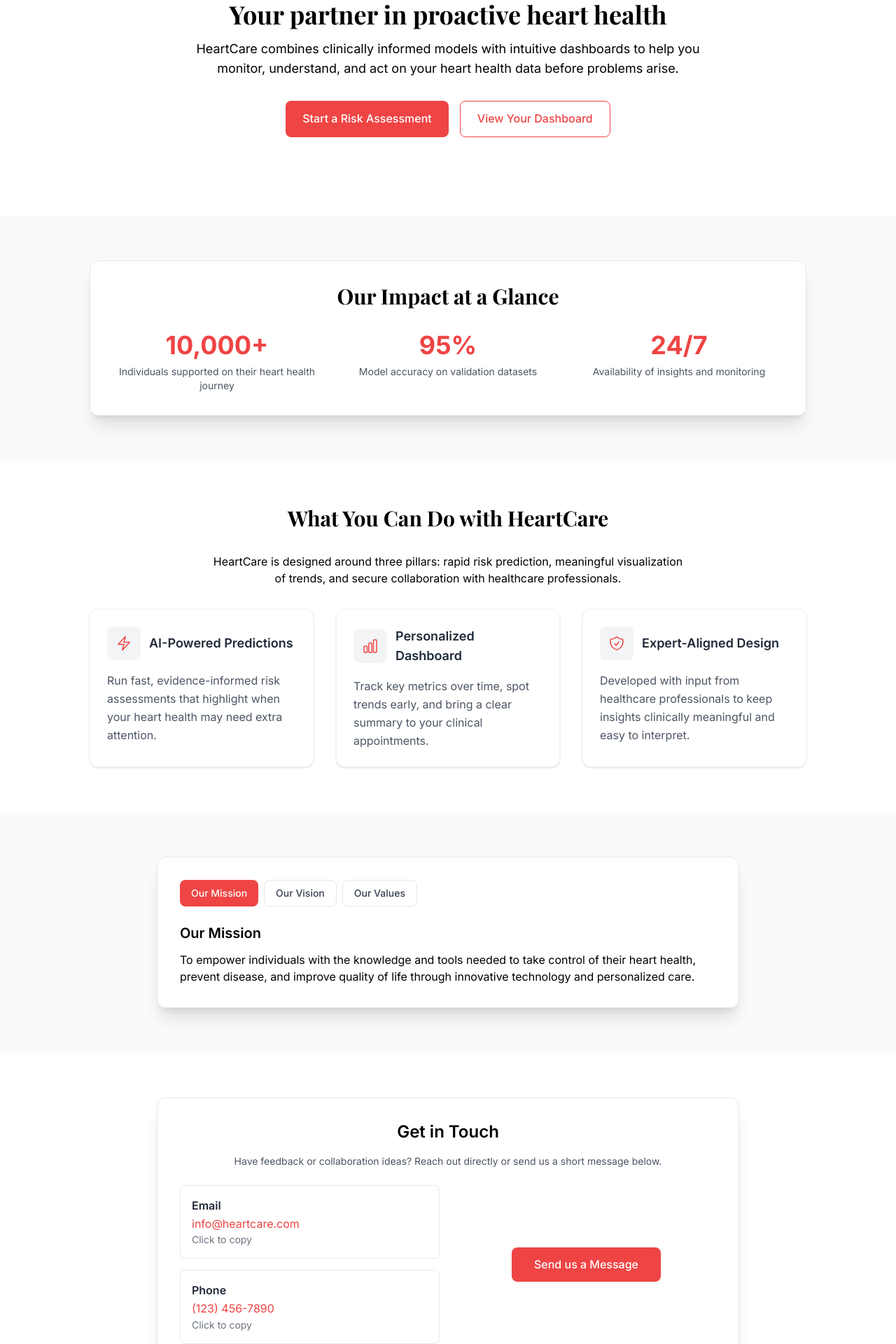
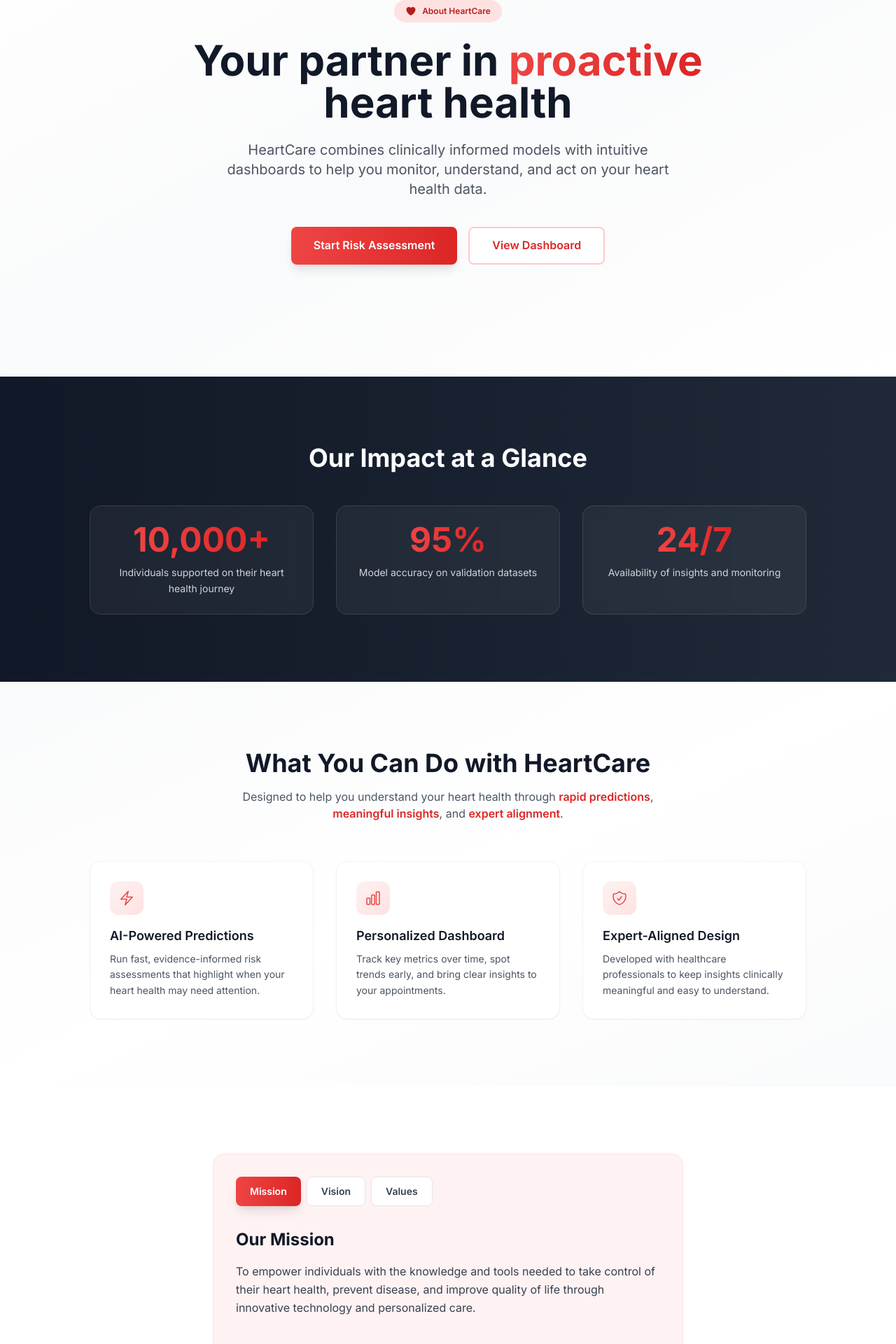
Before and after one commit to daniyalrosli/Final-Year-Project, a Next.js app in the folder fe/: page /about in a window 1280 px wide. Shown: the part 225-2145 px from the top of the page at 70% size. Built offline with nearby package versions, Linux system fonts and the light colour scheme.

Commit message:
new UI update

```diff
--- a/fe/src/app/about/page.tsx
+++ b/fe/src/app/about/page.tsx
@@ -4,11 +4,12 @@
 
 import { useState, useEffect } from 'react';
 import Navbar from '../components/navbar';
-import { Layout, Container, Section, Card, Grid } from "@/components/ui/layout";
+import { Layout, Container, Section, Grid } from "@/components/ui/layout";
 import {
   ChartBarIcon,
   ShieldCheckIcon,
-  BoltIcon as LightningBoltIcon
+  BoltIcon as LightningBoltIcon,
+  CheckCircleIcon
 } from '@heroicons/react/24/outline';
 import { HeartIcon as HeartIconSolid } from '@heroicons/react/24/solid';
 
@@ -48,7 +49,7 @@ const AnimatedCounter = ({ target, duration = 2000, suffix = "" }: AnimatedCount
   }, [isVisible, target, duration]);
 
   return (
-    <span className="text-3xl md:text-4xl font-bold text-red-500">
+    <span className="text-4xl md:text-5xl font-bold bg-gradient-to-r from-red-500 to-red-600 bg-clip-text text-transparent">
       {count.toLocaleString()}{suffix}
     </span>
   );
@@ -63,16 +64,16 @@ interface InteractiveCardProps {
 
 const InteractiveCard = ({ icon: Icon, title, description, onClick }: InteractiveCardProps) => (
   <div
-    className="bg-white rounded-xl p-6 shadow hover:shadow-md cursor-pointer transition-all border border-gray-100 hover:border-red-200"
+    className="group bg-white rounded-2xl p-7 shadow-sm hover:shadow-lg cursor-pointer transition-all duration-300 border border-gray-100 hover:border-red-200 hover:-translate-y-1"
     onClick={onClick}
   >
-    <div className="flex items-center mb-4">
-      <div className="p-3 rounded-lg bg-gray-100">
+    <div className="flex items-start gap-4 mb-4">
+      <div className="p-3 rounded-xl bg-gradient-to-br from-red-50 to-red-100 group-hover:from-red-100 group-hover:to-red-200 transition-all">
         <Icon className="w-6 h-6 text-red-500" />
       </div>
-      <h3 className="ml-3 text-lg font-semibold text-gray-800">{title}</h3>
     </div>
-    <p className="text-gray-600 leading-relaxed">{description}</p>
+    <h3 className="text-lg font-semibold text-gray-900 mb-2">{title}</h3>
+    <p className="text-gray-600 text-sm leading-relaxed">{description}</p>
   </div>
 );
 
@@ -109,32 +110,31 @@ export default function About() {
       <Navbar currentPage="/about" />
 
       {/* Hero Section */}
-      <Section className="bg-white">
-        <Container size="lg" className="py-12">
+      <Section className="bg-gradient-to-br from-white via-gray-50 to-white">
+        <Container size="lg" className="py-16 md:py-24">
           <div className="max-w-3xl mx-auto text-center">
-            <div className="inline-flex items-center gap-2 bg-red-100 text-red-600 px-4 py-2 rounded-full text-xs font-semibold mb-4">
+            <div className="inline-flex items-center gap-2 bg-red-100 text-red-700 px-4 py-2 rounded-full text-xs font-semibold mb-6 transform hover:scale-105 transition-transform">
               <HeartIconSolid className="w-4 h-4" />
               About HeartCare
             </div>
-            <h1 className="text-3xl md:text-4xl font-serif font-bold mb-4 text-black">
-              Your partner in proactive heart health
+            <h1 className="text-5xl md:text-6xl font-bold mb-6 text-gray-900 leading-tight">
+              Your partner in <span className="bg-gradient-to-r from-red-500 to-red-600 bg-clip-text text-transparent">proactive</span> heart health
             </h1>
-            <p className="text-base md:text-lg text-black leading-relaxed mb-8">
-              HeartCare combines clinically informed models with intuitive dashboards to help you monitor, understand,
-              and act on your heart health data before problems arise.
+            <p className="text-lg md:text-xl text-gray-600 leading-relaxed mb-10 max-w-2xl mx-auto">
+              HeartCare combines clinically informed models with intuitive dashboards to help you monitor, understand, and act on your heart health data.
             </p>
-            <div className="flex flex-wrap justify-center gap-4">
+            <div className="flex flex-col sm:flex-row justify-center gap-4">
               <button
                 onClick={() => handleCardClick('predict')}
-                className="bg-red-500 text-white px-6 py-3 rounded-lg font-medium hover:bg-red-600 transition"
+                className="bg-gradient-to-r from-red-500 to-red-600 text-white px-8 py-3 rounded-lg font-semibold hover:from-red-600 hover:to-red-700 transition-all duration-300 shadow-lg hover:shadow-xl transform hover:-translate-y-0.5"
               >
-                Start a Risk Assessment
+                Start Risk Assessment
               </button>
               <button
                 onClick={() => handleCardClick('dashboard')}
-                className="bg-white text-red-500 px-6 py-3 rounded-lg font-medium border border-red-500 hover:bg-red-50 transition"
+                className="bg-white text-red-600 px-8 py-3 rounded-lg font-semibold border-2 border-red-200 hover:border-red-400 hover:bg-red-50 transition-all duration-300"
               >
-                View Your Dashboard
+                View Dashboard
               </button>
             </div>
           </div>
@@ -142,54 +142,53 @@ export default function About() {
       </Section>
 
       {/* Stats Section */}
-      <Section id="stats-section" className="bg-gray-50">
+      <Section id="stats-section" className="bg-gradient-to-r from-gray-900 to-gray-800 py-16 md:py-24">
         <Container size="lg">
-          <Card padding="lg" shadow="lg" className="max-w-5xl mx-auto">
-            <h2 className="text-2xl md:text-3xl font-serif font-bold text-center mb-8 text-black">Our Impact at a Glance</h2>
+          <div className="max-w-5xl mx-auto">
+            <h2 className="text-3xl md:text-4xl font-bold text-center mb-12 text-white">Our Impact at a Glance</h2>
             <Grid cols={3} gap="lg">
-              <div className="text-center space-y-2">
+              <div className="text-center space-y-3 p-6 rounded-2xl bg-white bg-opacity-5 backdrop-blur border border-white border-opacity-10 hover:bg-opacity-10 transition-all">
                 <AnimatedCounter target={10000} suffix="+" />
-                <p className="text-gray-600 text-sm">Individuals supported on their heart health journey</p>
+                <p className="text-gray-300 text-sm leading-relaxed">Individuals supported on their heart health journey</p>
               </div>
-              <div className="text-center space-y-2">
+              <div className="text-center space-y-3 p-6 rounded-2xl bg-white bg-opacity-5 backdrop-blur border border-white border-opacity-10 hover:bg-opacity-10 transition-all">
                 <AnimatedCounter target={95} suffix="%" />
-                <p className="text-gray-600 text-sm">Model accuracy on validation datasets</p>
+                <p className="text-gray-300 text-sm leading-relaxed">Model accuracy on validation datasets</p>
               </div>
-              <div className="text-center space-y-2">
+              <div className="text-center space-y-3 p-6 rounded-2xl bg-white bg-opacity-5 backdrop-blur border border-white border-opacity-10 hover:bg-opacity-10 transition-all">
                 <AnimatedCounter target={24} suffix="/7" />
-                <p className="text-gray-600 text-sm">Availability of insights and monitoring</p>
+                <p className="text-gray-300 text-sm leading-relaxed">Availability of insights and monitoring</p>
               </div>
             </Grid>
-          </Card>
+          </div>
         </Container>
       </Section>
 
       {/* Features Section */}
-      <Section className="bg-white">
+      <Section className="bg-gradient-to-br from-gray-50 via-white to-gray-50 py-16 md:py-24">
         <Container size="lg">
           <div className="max-w-5xl mx-auto">
-            <h2 className="text-2xl md:text-3xl font-serif font-bold text-center mb-8 text-black">What You Can Do with HeartCare</h2>
-            <p className="text-sm md:text-base text-black text-center max-w-2xl mx-auto mb-8">
-              HeartCare is designed around three pillars: rapid risk prediction, meaningful visualization of trends,
-              and secure collaboration with healthcare professionals.
+            <h2 className="text-3xl md:text-4xl font-bold text-center mb-4 text-gray-900">What You Can Do with HeartCare</h2>
+            <p className="text-base text-gray-600 text-center max-w-2xl mx-auto mb-14">
+              Designed to help you understand your heart health through <span className="text-red-600 font-semibold">rapid predictions</span>, <span className="text-red-600 font-semibold">meaningful insights</span>, and <span className="text-red-600 font-semibold">expert alignment</span>.
             </p>
             <Grid cols={3} gap="lg">
               <InteractiveCard
                 icon={LightningBoltIcon}
                 title="AI-Powered Predictions"
-                description="Run fast, evidence-informed risk assessments that highlight when your heart health may need extra attention."
+                description="Run fast, evidence-informed risk assessments that highlight when your heart health may need attention."
                 onClick={() => handleCardClick('predict')}
               />
               <InteractiveCard
                 icon={ChartBarIcon}
                 title="Personalized Dashboard"
-                description="Track key metrics over time, spot trends early, and bring a clear summary to your clinical appointments."
+                description="Track key metrics over time, spot trends early, and bring clear insights to your appointments."
                 onClick={() => handleCardClick('dashboard')}
               />
               <InteractiveCard
                 icon={ShieldCheckIcon}
                 title="Expert-Aligned Design"
-                description="Developed with input from healthcare professionals to keep insights clinically meaningful and easy to interpret."
+                description="Developed with healthcare professionals to keep insights clinically meaningful and easy to understand."
                 onClick={() => handleCardClick('contact')}
               />
             </Grid>
@@ -198,125 +197,151 @@ export default function About() {
       </Section>
 
       {/* About Tabs Section */}
-      <Section className="bg-gray-50">
+      <Section className="bg-white py-16 md:py-24">
         <Container size="md">
-          <Card padding="lg" shadow="lg">
-            <div className="flex flex-wrap gap-2 mb-6">
+          <div className="max-w-2xl mx-auto">
+            <div className="bg-gradient-to-r from-red-50 to-red-50 rounded-2xl p-8 border border-red-100">
+              <div className="flex flex-wrap gap-2 mb-8">
                 {['mission', 'vision', 'values'].map(tab => (
                   <button
                     key={tab}
                     onClick={() => setActiveTab(tab)}
-                  className={`px-4 py-2 rounded-lg text-sm font-medium transition ${
+                    className={`px-5 py-2.5 rounded-lg text-sm font-semibold transition-all duration-300 ${
                       activeTab === tab
-                      ? 'bg-red-500 text-white'
-                      : 'bg-white text-gray-700 border border-gray-200 hover:bg-red-50'
+                        ? 'bg-gradient-to-r from-red-500 to-red-600 text-white shadow-lg'
+                        : 'bg-white text-gray-700 border border-gray-200 hover:border-red-300 hover:bg-red-50'
                     }`}
                   >
-                  {`Our ${tab.charAt(0).toUpperCase() + tab.slice(1)}`}
+                    {tab.charAt(0).toUpperCase() + tab.slice(1)}
                   </button>
                 ))}
               </div>
-            <div>
+              <div className="min-h-40">
                 {activeTab === 'mission' && (
-                <div>
-                  <h3 className="text-xl font-semibold mb-3 text-black">Our Mission</h3>
-                <p className="text-black text-sm md:text-base leading-relaxed">
-                    To empower individuals with the knowledge and tools needed to take control of their heart health,
-                    prevent disease, and improve quality of life through innovative technology and personalized care.
+                  <div className="animate-fade-in">
+                    <h3 className="text-2xl font-bold mb-4 text-gray-900">Our Mission</h3>
+                    <p className="text-gray-700 text-base leading-relaxed">
+                      To empower individuals with the knowledge and tools needed to take control of their heart health, prevent disease, and improve quality of life through innovative technology and personalized care.
                     </p>
                   </div>
                 )}
                 {activeTab === 'vision' && (
-                <div>
-                  <h3 className="text-xl font-semibold mb-3">Our Vision</h3>
-                <p className="text-black text-sm md:text-base leading-relaxed">
-                    A world where heart disease prevention is accessible to everyone, where early detection saves lives,
-                    and where technology bridges the gap between healthcare and personal wellness.
+                  <div className="animate-fade-in">
+                    <h3 className="text-2xl font-bold mb-4 text-gray-900">Our Vision</h3>
+                    <p className="text-gray-700 text-base leading-relaxed">
+                      A world where heart disease prevention is accessible to everyone, where early detection saves lives, and where technology bridges the gap between healthcare and personal wellness.
                     </p>
                   </div>
                 )}
                 {activeTab === 'values' && (
+                  <div className="animate-fade-in">
+                    <h3 className="text-2xl font-bold mb-4 text-gray-900">Our Values</h3>
+                    <ul className="text-gray-700 text-base leading-relaxed space-y-3">
+                      <li className="flex items-start gap-3">
+                        <CheckCircleIcon className="w-5 h-5 text-red-500 flex-shrink-0 mt-0.5" />
                         <div>
-                  <h3 className="text-xl font-semibold mb-3">Our Values</h3>
-                  <ul className="text-black text-sm md:text-base leading-relaxed space-y-2 list-disc pl-5">
-                    <li><strong>Innovation:</strong> Continuously improving our technology and services.</li>
-                    <li><strong>Accessibility:</strong> Making heart health monitoring available to all.</li>
-                    <li><strong>Accuracy:</strong> Providing reliable and precise health insights.</li>
-                    <li><strong>Privacy:</strong> Protecting your health data with the highest security standards.</li>
+                          <strong>Innovation</strong>
+                          <p className="text-gray-600 text-sm">Continuously improving our technology and services</p>
+                        </div>
+                      </li>
+                      <li className="flex items-start gap-3">
+                        <CheckCircleIcon className="w-5 h-5 text-red-500 flex-shrink-0 mt-0.5" />
+                        <div>
+                          <strong>Accessibility</strong>
+                          <p className="text-gray-600 text-sm">Making heart health monitoring available to all</p>
+                        </div>
+                      </li>
+                      <li className="flex items-start gap-3">
+                        <CheckCircleIcon className="w-5 h-5 text-red-500 flex-shrink-0 mt-0.5" />
+                        <div>
+                          <strong>Accuracy</strong>
+                          <p className="text-gray-600 text-sm">Providing reliable and precise health insights</p>
+                        </div>
+                      </li>
+                      <li className="flex items-start gap-3">
+                        <CheckCircleIcon className="w-5 h-5 text-red-500 flex-shrink-0 mt-0.5" />
+                        <div>
+                          <strong>Privacy</strong>
+                          <p className="text-gray-600 text-sm">Protecting your health data with highest security standards</p>
+                        </div>
+                      </li>
                     </ul>
                   </div>
                 )}
               </div>
-          </Card>
+            </div>
+          </div>
         </Container>
       </Section>
 
       {/* Contact Section */}
-      <Section className="bg-white">
+      <Section className="bg-gradient-to-br from-white via-gray-50 to-white py-16 md:py-24">
         <Container size="md">
-          <Card padding="lg" shadow="lg">
-            <h3 className="text-2xl font-semibold mb-4 text-center text-black">Get in Touch</h3>
-            <p className="text-sm text-gray-600 text-center mb-6">
-              Have feedback or collaboration ideas? Reach out directly or send us a short message below.
+          <div className="max-w-2xl mx-auto">
+            <div className="bg-white rounded-2xl p-10 border border-gray-200 shadow-lg">
+              <h3 className="text-3xl font-bold mb-3 text-center text-gray-900">Get in Touch</h3>
+              <p className="text-gray-600 text-center mb-10">
+                Have feedback or collaboration ideas? We&apos;d love to hear from you.
               </p>
               {!showContactForm ? (
-              <div className="grid grid-cols-1 md:grid-cols-2 gap-6">
-                <div className="space-y-4">
+                <div className="grid grid-cols-1 md:grid-cols-2 gap-5 mb-6">
                   <div
-                    className="p-4 border border-gray-200 rounded-lg hover:border-red-300 hover:bg-red-50 cursor-pointer transition"
+                    className="p-6 border border-gray-200 rounded-xl hover:border-red-300 hover:bg-red-50 cursor-pointer transition-all duration-300 transform hover:scale-105"
                     onClick={() => navigator.clipboard.writeText('info@heartcare.com')}
                   >
-                    <h4 className="font-semibold text-gray-800">Email</h4>
-                    <p className="text-red-500">info@heartcare.com</p>
-                    <p className="text-sm text-gray-500">Click to copy</p>
+                    <h4 className="font-semibold text-gray-900 text-sm mb-2">Email Us</h4>
+                    <p className="text-red-600 font-semibold mb-1">info@heartcare.com</p>
+                    <p className="text-xs text-gray-500">Click to copy</p>
                   </div>
                   <div
-                    className="p-4 border border-gray-200 rounded-lg hover:border-red-300 hover:bg-red-50 cursor-pointer transition"
+                    className="p-6 border border-gray-200 rounded-xl hover:border-red-300 hover:bg-red-50 cursor-pointer transition-all duration-300 transform hover:scale-105"
                     onClick={() => navigator.clipboard.writeText('(123) 456-7890')}
                   >
-                    <h4 className="font-semibold text-gray-800">Phone</h4>
-                    <p className="text-red-500">(123) 456-7890</p>
-                    <p className="text-sm text-gray-500">Click to copy</p>
+                    <h4 className="font-semibold text-gray-900 text-sm mb-2">Call Us</h4>
+                    <p className="text-red-600 font-semibold mb-1">(123) 456-7890</p>
+                    <p className="text-xs text-gray-500">Click to copy</p>
                   </div>
                 </div>
-                <div className="flex items-center justify-center">
+              ) : null}
+              {!showContactForm ? (
                 <button
                   onClick={() => setShowContactForm(true)}
-                    className="bg-red-500 text-white px-8 py-3 rounded-lg font-medium hover:bg-red-600 transition"
+                  className="w-full bg-gradient-to-r from-red-500 to-red-600 text-white py-3 rounded-xl font-semibold hover:from-red-600 hover:to-red-700 transition-all duration-300 shadow-lg hover:shadow-xl"
                 >
                   Send us a Message
                 </button>
-                </div>
-              </div>
               ) : (
-              <form onSubmit={handleContactSubmit} className="space-y-4">
+                <form onSubmit={handleContactSubmit} className="space-y-5">
                   <div>
-                  <label className="block text-sm font-medium text-gray-700 mb-1">Name</label>
+                    <label className="block text-sm font-semibold text-gray-900 mb-2">Your Name</label>
                     <input
                       type="text"
                       value={contactForm.name}
                       onChange={(e) => setContactForm({...contactForm, name: e.target.value})}
-                    className="w-full px-4 py-2 border border-gray-300 rounded-lg focus:ring-2 focus:ring-red-500 focus:border-transparent"
+                      className="w-full px-4 py-3 border border-gray-300 rounded-lg focus:ring-2 focus:ring-red-500 focus:border-transparent transition-all"
+                      placeholder="John Doe"
                       required
                     />
                   </div>
                   <div>
-                  <label className="block text-sm font-medium text-gray-700 mb-1">Email</label>
+                    <label className="block text-sm font-semibold text-gray-900 mb-2">Email Address</label>
                     <input
                       type="email"
                       value={contactForm.email}
                       onChange={(e) => setContactForm({...contactForm, email: e.target.value})}
-                    className="w-full px-4 py-2 border border-gray-300 rounded-lg focus:ring-2 focus:ring-red-500 focus:border-transparent"
+                      className="w-full px-4 py-3 border border-gray-300 rounded-lg focus:ring-2 focus:ring-red-500 focus:border-transparent transition-all"
+                      placeholder="john@example.com"
                       required
                     />
                   </div>
                   <div>
-                  <label className="block text-sm font-medium text-gray-700 mb-1">Message</label>
+                    <label className="block text-sm font-semibold text-gray-900 mb-2">Message</label>
                     <textarea
                       value={contactForm.message}
                       onChange={(e) => setContactForm({...contactForm, message: e.target.value})}
                       rows={4}
-                    className="w-full px-4 py-2 border border-gray-300 rounded-lg focus:ring-2 focus:ring-red-500 focus:border-transparent"
+                      className="w-full px-4 py-3 border border-gray-300 rounded-lg focus:ring-2 focus:ring-red-500 focus:border-transparent transition-all resize-none"
+                      placeholder="Tell us what's on your mind..."
                       required
                     />
                   </div>
@@ -324,25 +349,39 @@ export default function About() {
                     <button
                       type="button"
                       onClick={() => setShowContactForm(false)}
-                    className="px-5 py-2 rounded-lg text-sm font-medium border border-gray-300 text-gray-700 hover:bg-gray-100 transition"
+                      className="px-6 py-2.5 rounded-lg text-sm font-semibold border border-gray-300 text-gray-700 hover:bg-gray-100 transition-all"
                     >
                       Cancel
                     </button>
                     <button
                       type="submit"
-                    className="bg-red-500 text-white px-6 py-2 rounded-lg text-sm font-medium hover:bg-red-600 transition"
+                      className="bg-gradient-to-r from-red-500 to-red-600 text-white px-6 py-2.5 rounded-lg text-sm font-semibold hover:from-red-600 hover:to-red-700 transition-all shadow-lg hover:shadow-xl"
                     >
                       Send Message
                     </button>
                   </div>
                 </form>
               )}
-          </Card>
+            </div>
+          </div>
         </Container>
       </Section>
 
-      <footer className="border-t border-gray-100 mt-8 py-6 text-center text-gray-400 text-xs">
-        <p>© {new Date().getFullYear()} HeartCare. All rights reserved.</p>
+      <footer className="border-t border-gray-200 bg-gray-50 py-8">
+        <Container size="lg">
+          <div className="flex flex-col md:flex-row justify-between items-center gap-4">
+            <div className="flex items-center gap-2">
+              <HeartIconSolid className="w-5 h-5 text-red-500" />
+              <p className="font-semibold text-gray-900">HeartCare</p>
+            </div>
+            <p className="text-gray-600 text-sm">© {new Date().getFullYear()} HeartCare. All rights reserved.</p>
+            <div className="flex gap-6 text-sm text-gray-600">
+              <a href="#" className="hover:text-red-600 transition">Privacy</a>
+              <a href="#" className="hover:text-red-600 transition">Terms</a>
+              <a href="#" className="hover:text-red-600 transition">Contact</a>
+            </div>
+          </div>
+        </Container>
       </footer>
     </Layout>
   );
```
Lines whose indentation alone changed are shown as unchanged.
